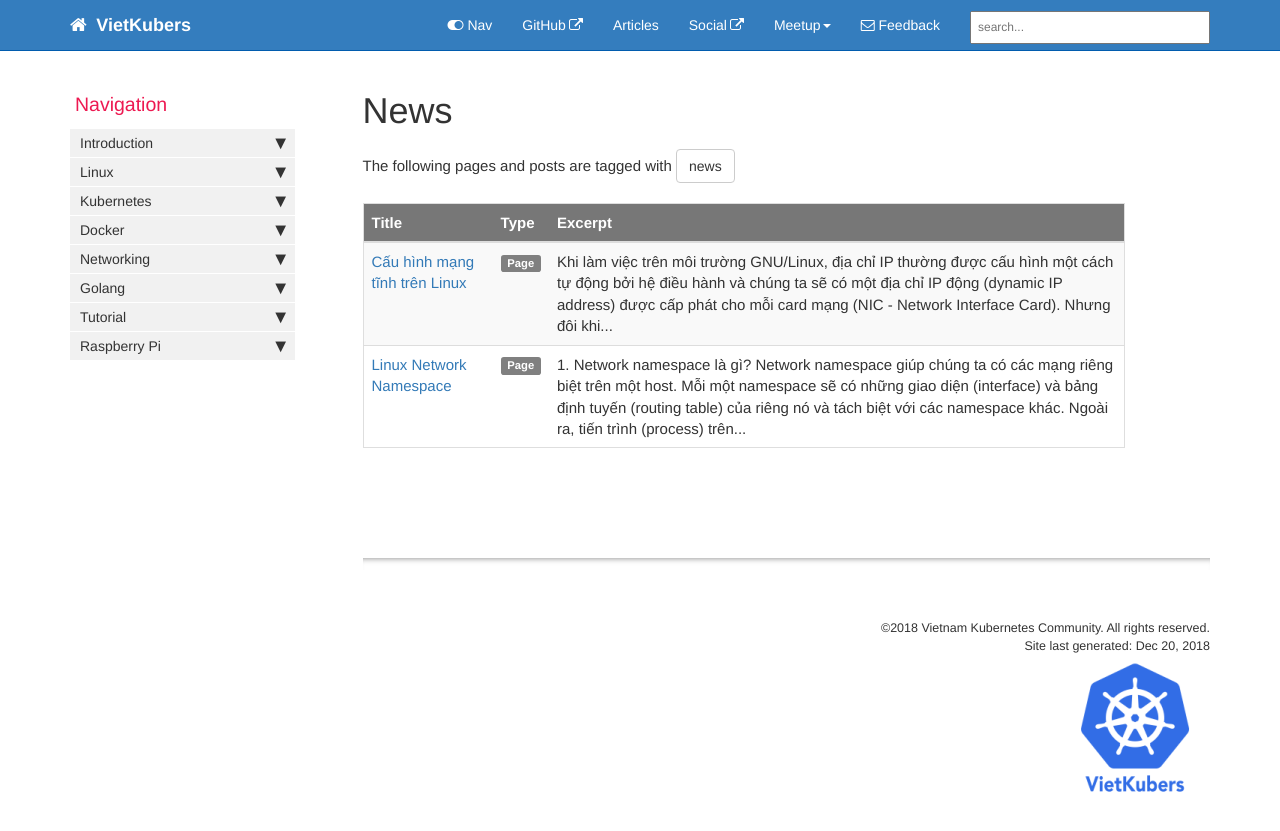
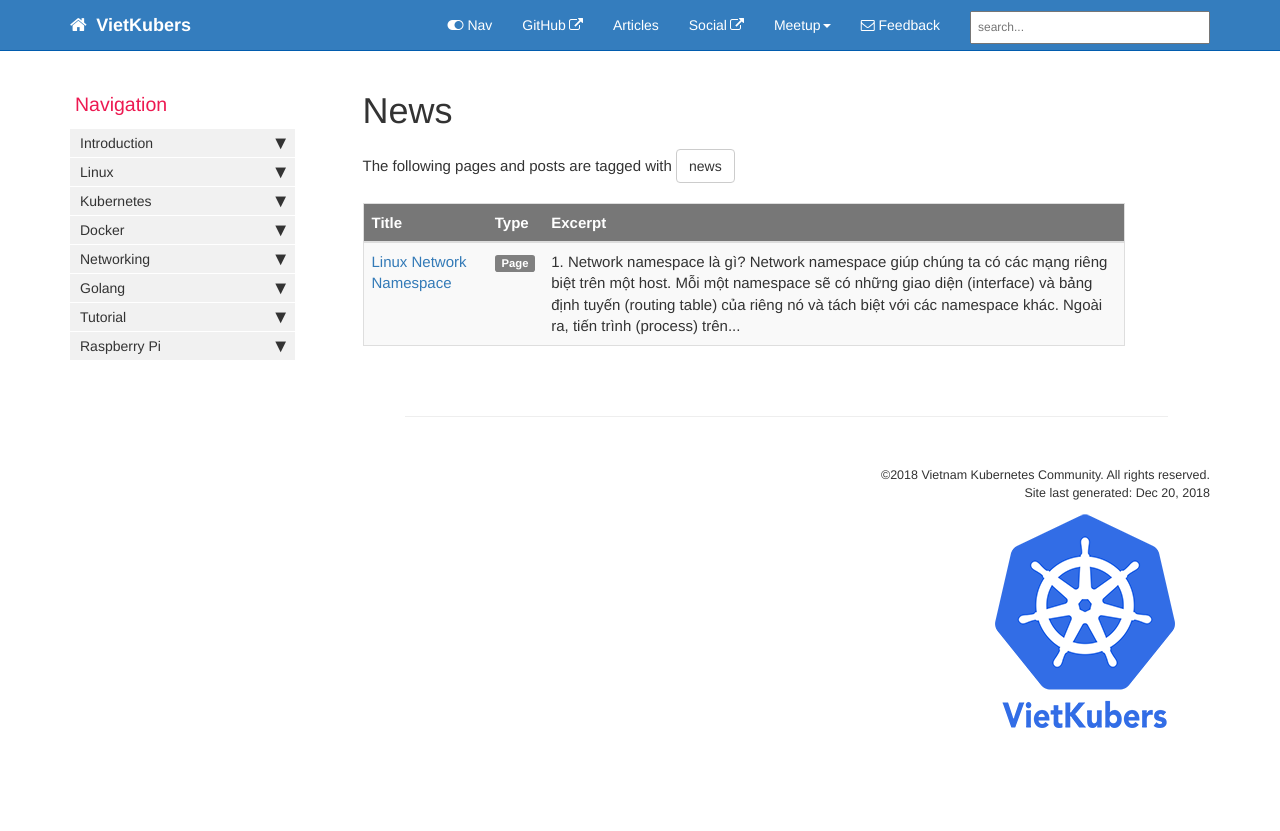
Before and after one commit to vietkubers/vietkubers.github.io, a Jekyll site: the page built from pages/tags/tag_news.md, in a window 1280 px wide. Shown: the top 831 px of the page. Built offline with Jekyll 4.4.1, drawn with Linux system fonts in a browser that asks for light colours; nearby versions of some CDN libraries; comment, search, counter and statistics services are not loaded.

Commit message:
Change logo and line underpage

````diff
--- a/css/customstyles.css
+++ b/css/customstyles.css
@@ -547,7 +547,7 @@ hr.faded {
     background-image:      -o-linear-gradient(left, rgba(0,0,0,0), rgba(0,0,0,0.75), rgba(0,0,0,0));
 }
 
-hr.shaded {
+hr.line {
     height: 12px;
     border: 0;
     margin-top: 70px;
--- a/pages/mydoc/2018-09-09-cau-hinh-networking-in-linux.md
+++ /dev/null
@@ -1,42 +0,0 @@
----
-title: Cấu hình mạng tĩnh trên Linux
-tags: [linux, networking, news]
-keywords: linux, networking
-last_updated: September 09, 2018
-sidebar: mydoc_sidebar
-permalink: 2018-09-09-cau-hinh-networking-in-linux.html
----
-
-Khi làm việc trên môi trường GNU/Linux, địa chỉ IP thường được cấu hình một cách tự động bởi hệ điều hành và chúng ta sẽ có một địa chỉ IP động (*dynamic IP address*) được cấp phát cho mỗi card mạng (*NIC - Network Interface Card*).
-
-Nhưng đôi khi vì một mục đích nào đó, ví dụ như việc cài đặt một server RADIUS/server FTP, người quản trị cần thiết lập một địa chỉ IP tĩnh (*static IP address*). Bài viết này sẽ giúp chúng ta giải quyết vấn đề đó.
-
-Để xác định những card mạng trên máy, ta dùng một trong các lệnh sau:
-
-```
-ifconfig -a | grep Link
-ls /sys/class/net
-```
-
-Lệnh sẽ trả về kết quả là danh sách những card mạng của máy:
-`lo   wlan0   eth0`
-
-Tiếp theo sẽ tiến hành cấu hình cho interface eth0 (tuỳ thuộc vào phiên bản hệ điều hành, card mạng này có thể là eth1, enp0s3,...)
-
-Mở file **/etc/network/interfaces** với trình soạn thảo trên máy Linux, có thể dùng vi, gedit hoặc nano để thêm vào nội dung dưới đây:
-
-```bash
-auto eth0
-iface eth0 inet static
-address 192.168.2.102
-netmask 255.255.255.0
-network 192.168.2.0
-broadcast 192.168.2.255
-gateway 192.168.2.1
-```
-![Network Interface](/static/img/network-inteface.jpg)
-
-Khởi động lại network service của HĐH để cài đặt trên có hiệu lực.
-```
-# /etc/init.d/networking restart
-```
````
Also changed, not shown: images/company_logo.png.
